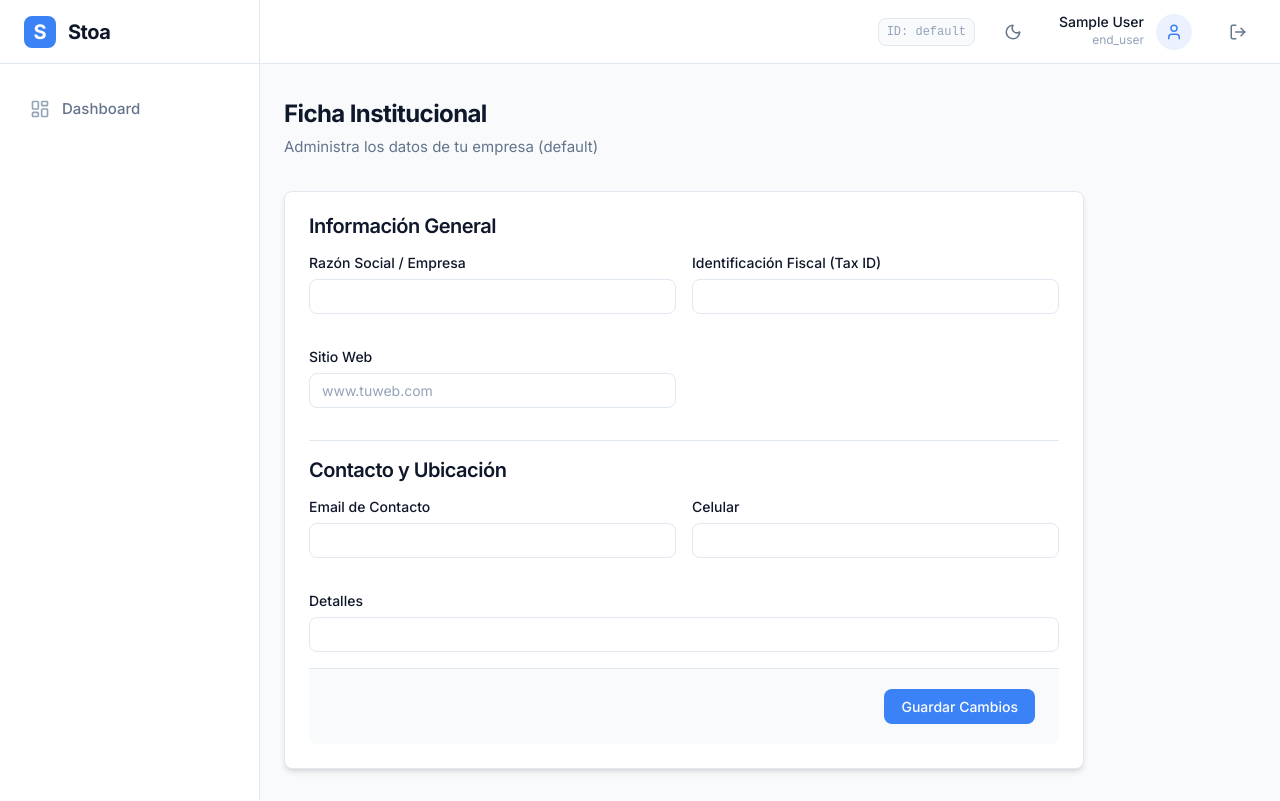
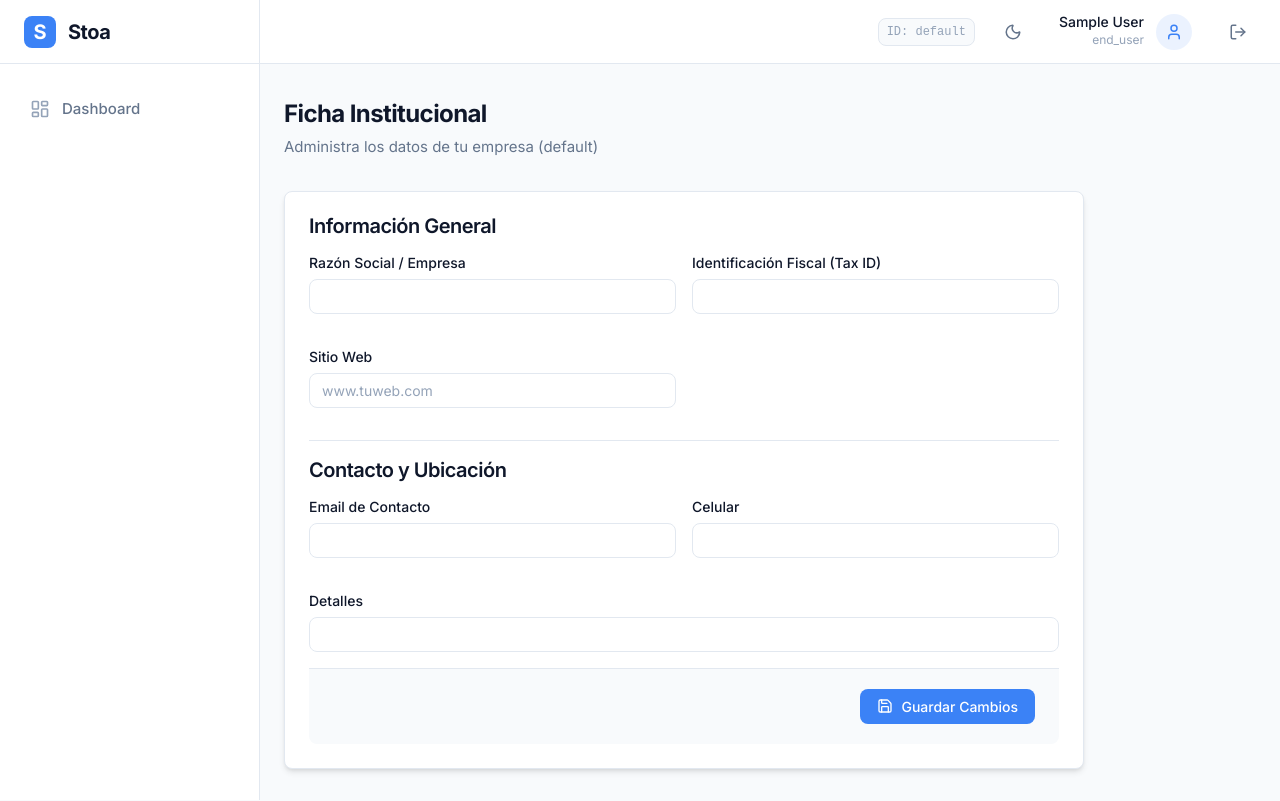
Before and after one commit to estebanpognante/StoaWebAppIA, a Next.js app: page /company in a window 1280 px wide. Built offline with nearby package versions, Linux system fonts and the light colour scheme; no server answers; the database is empty; sample sign-in values are in the browser's storage.

Commit message:
Segundo7

```diff
--- a/src/components/ui/Button.tsx
+++ b/src/components/ui/Button.tsx
@@ -6,10 +6,12 @@ interface ButtonProps extends React.ButtonHTMLAttributes<HTMLButtonElement> {
   variant?: 'primary' | 'secondary' | 'outline' | 'ghost' | 'danger';
   size?: 'sm' | 'md' | 'lg';
   isLoading?: boolean;
+  icon?: React.ReactNode;
+  fullWidth?: boolean;
 }
 
 export const Button = React.forwardRef<HTMLButtonElement, ButtonProps>(
-  ({ className = '', variant = 'primary', size = 'md', isLoading, children, disabled, ...props }, ref) => {
+  ({ className = '', variant = 'primary', size = 'md', isLoading, icon, fullWidth, children, disabled, style, ...props }, ref) => {
     const classes = [
       styles.button,
       styles[variant],
@@ -22,9 +24,11 @@ export const Button = React.forwardRef<HTMLButtonElement, ButtonProps>(
         ref={ref}
         className={classes}
         disabled={isLoading || disabled}
+        style={{ width: fullWidth ? '100%' : undefined, ...style }}
         {...props}
       >
         {isLoading && <Loader2 className={styles.spinner} size={16} />}
+        {!isLoading && icon && <span style={{ display: 'flex', alignItems: 'center' }}>{icon}</span>}
         {children}
       </button>
     );
```
